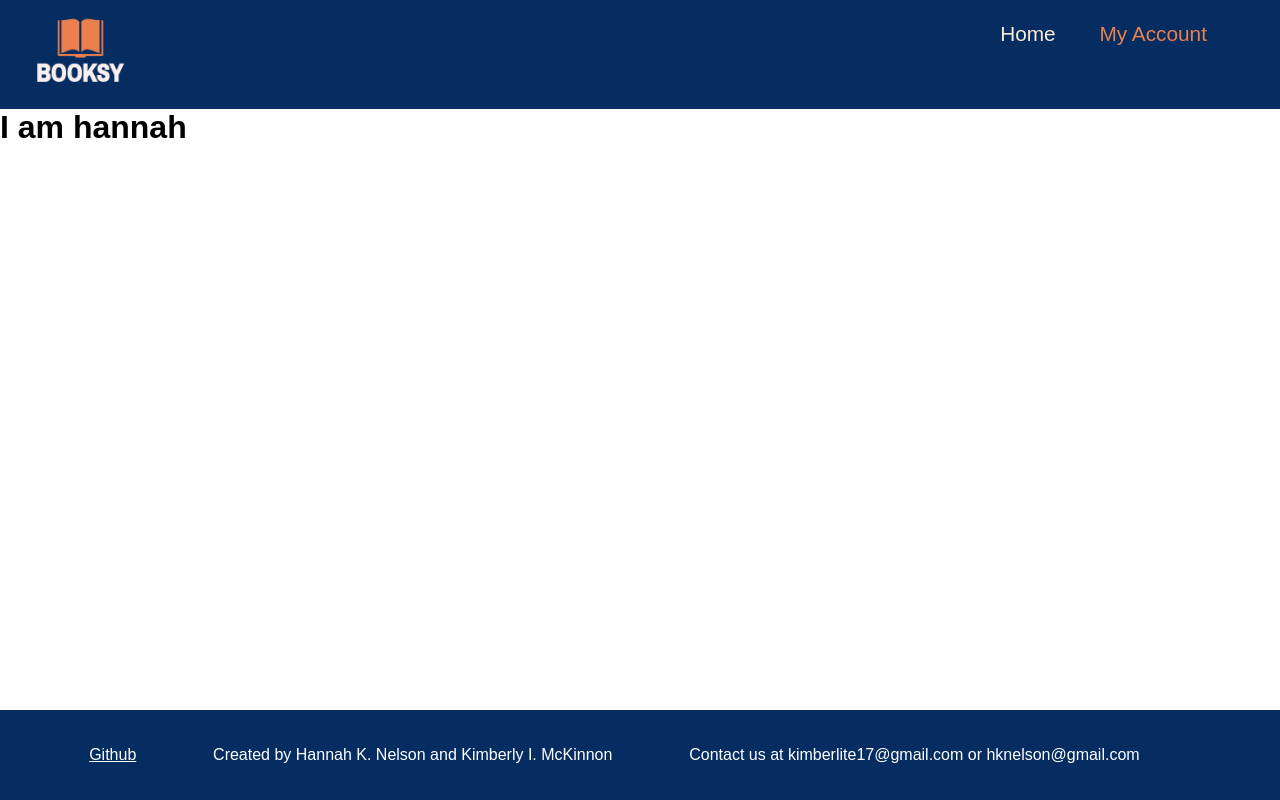
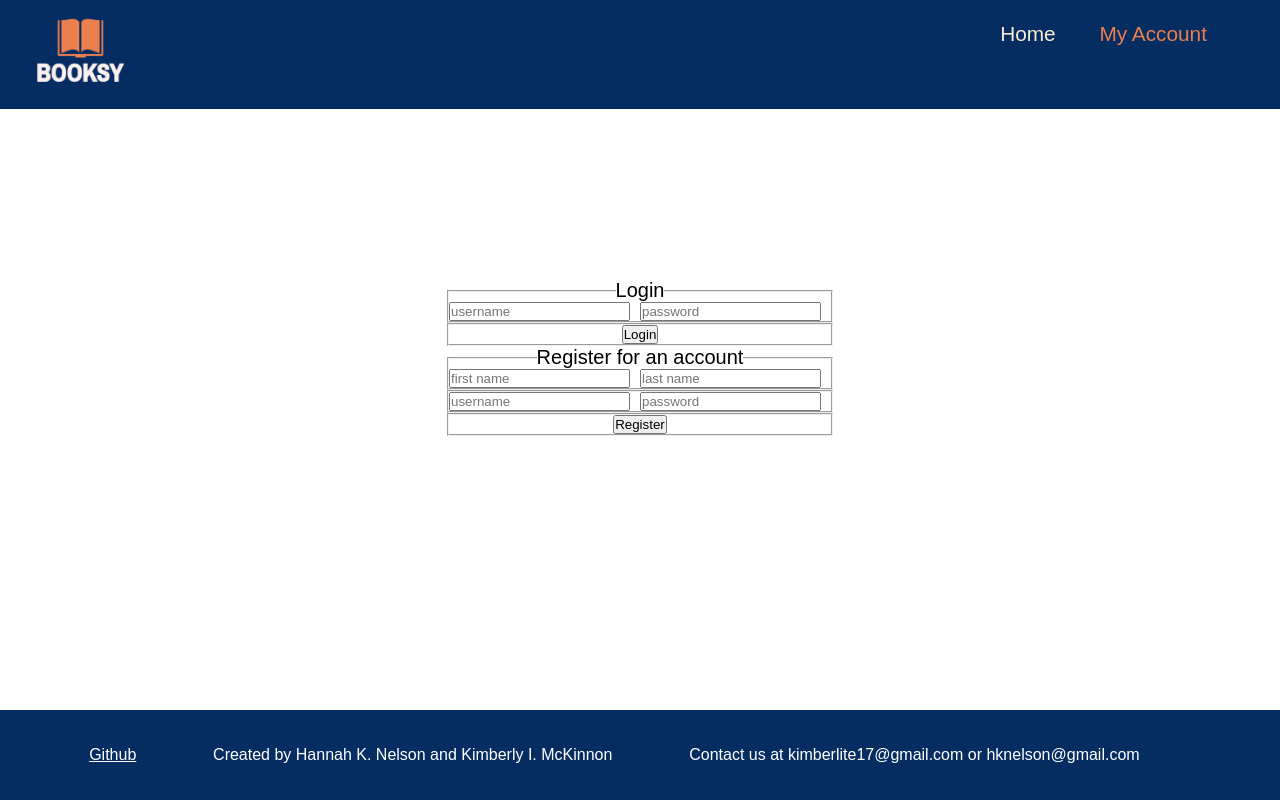
Before and after one commit to Kimagine17/booksy2, a Vue app in the folder front-end/: page /UserPage in a window 1280 px wide. Built offline with nearby package versions, Linux system fonts and the light colour scheme; no server answers.

Commit message:
Register/Login not working

```diff
--- a/front-end/package.json
+++ b/front-end/package.json
@@ -8,6 +8,7 @@
     "lint": "vue-cli-service lint"
   },
   "dependencies": {
+    "axios": "^0.21.1",
     "core-js": "^3.6.5",
     "vue": "^2.6.11",
     "vue-router": "^3.2.0"
--- a/front-end/src/components/Admin.vue
+++ b/front-end/src/components/Admin.vue
@@ -0,0 +1,11 @@
+<template>
+    <div class = "main">
+        <h1>This is Admin</h1>
+    </div>
+</template>
+
+<script>
+export default {
+    name: 'Admin',
+}
+</script>
--- a/front-end/src/components/Login.vue
+++ b/front-end/src/components/Login.vue
@@ -0,0 +1,130 @@
+<template>
+<div class="hero">
+  <div class="heroBox">
+    <form class="pure-form space-above">
+      <fieldset>
+        <legend>Login</legend>
+        <input placeholder="username" v-model="usernameLogin">
+        <input type="password" placeholder="password" v-model="passwordLogin">
+      </fieldset>
+      <fieldset>
+        <button type="submit" class="pure-button pure-button-primary" @click.prevent="login">Login</button>
+      </fieldset>
+    </form>
+    <p v-if="errorLogin" class="error">{{errorLogin}}</p>
+    <form class="pure-form">
+      <fieldset>
+        <legend>Register for an account</legend>
+        <input placeholder="first name" v-model="firstName">
+        <input placeholder="last name" v-model="lastName">
+      </fieldset>
+      <fieldset>
+        <input placeholder="username" v-model="username">
+        <input type="password" placeholder="password" v-model="password">
+      </fieldset>
+      <fieldset>
+        <button type="submit" class="pure-button pure-button-primary" @click.prevent="register">Register</button>
+      </fieldset>
+    </form>
+    <p v-if="error" class="error">{{error}}</p>
+  </div>
+</div>
+</template>
+
+<script>
+import axios from 'axios';
+export default {
+  name: 'HomePage',
+  data() {
+    return {
+      firstName: '',
+      lastName: '',
+      username: '',
+      password: '',
+      usernameLogin: '',
+      passwordLogin: '',
+      error: '',
+      errorLogin: '',
+    }
+  },
+   methods: {
+    async register() {
+      this.error = '';
+      this.errorLogin = '';
+      if (!this.firstName || !this.lastName || !this.username || !this.password)
+        return;
+      try {
+        let response = await axios.post('/api/users/', {
+          firstName: this.firstName,
+          lastName: this.lastName,
+          username: this.username,
+          password: this.password,
+        });
+        this.$root.$data.user = response.data.user;
+      } catch (error) {
+        this.error = error.response.data.message;
+        this.$root.$data.user = null;
+      }
+    },
+    async login() {
+      this.error = '';
+      this.errorLogin = '';
+      if (!this.usernameLogin || !this.passwordLogin)
+        return;
+      try {
+        let response = await axios.post('/api/users/login', {
+          username: this.usernameLogin,
+          password: this.passwordLogin,
+        });
+        this.$root.$data.user = response.data.user;
+      } catch (error) {
+        this.errorLogin = "Error: " + error.response.data.message;
+        this.$root.$data.user = null;
+      }
+    },
+  },
+}
+</script>
+
+<style scoped>
+.space-above {
+  margin-top: 50px;
+}
+
+h1 {
+  font-size: 28px;
+  font-variant: capitalize;
+}
+
+.hero {
+  padding: 120px;
+  display: flex;
+  justify-content: center;
+}
+
+.heroBox {
+  text-align: center;
+}
+
+.hero form {
+  font-size: 14px;
+}
+
+.hero form legend {
+  font-size: 20px;
+}
+
+input {
+  margin-right: 10px;
+}
+
+.error {
+  margin-top: 10px;
+  display: inline;
+  padding: 5px 20px;
+  border-radius: 30px;
+  font-size: 10px;
+  background-color: #d9534f;
+  color: #fff;
+}
+</style>
--- a/front-end/src/components/MyReviews.vue
+++ b/front-end/src/components/MyReviews.vue
@@ -0,0 +1,11 @@
+<template>
+    <div class = "main">
+        <h1>This is MyReviews</h1>
+    </div>
+</template>
+
+<script>
+export default {
+    name: 'MyReviews',
+}
+</script>
--- a/front-end/src/views/UserPage.vue
+++ b/front-end/src/views/UserPage.vue
@@ -1,15 +1,38 @@
 <template>
     <div class="userpage">
-    <h1>I am hannah</h1>
-    <!-- <MyReviews v-if="user" />
-    <Login v-else />
-    <Admin v-if="user.role === 'admin'" /> -->
+        <MyReviews v-if="user" />
+        <Login v-else />
+        <div class="admin" v-if="user">
+            <Admin v-if="user.role === 'admin'" />
+        </div>
     </div>
 </template>
 
 <script>
+import MyReviews from '@/components/MyReviews.vue';
+import Login from '@/components/Login.vue';
+import Admin from '@/components/Admin.vue';
+import axios from 'axios';
 export default {
-    name: 'UserPage'
+    name: 'UserPage',
+    components: {
+        MyReviews,
+        Login,
+        Admin,
+    },
+    async created() {
+      try {
+        let response = await axios.get('/api/users');
+        this.$root.$data.user = response.data.user;
+      } catch (error) {
+        this.$root.$data.user = null;
+      }
+    },
+    computed: {
+    user() {
+      return this.$root.$data.user;
+    }
+  }
 }
 </script>
 
```
Also changed, not shown: front-end/src/components/BookCollection.vue (+11 -0 lines), front-end/src/components/ReviewCollection.vue (+11 -0 lines), 2 other files (tests, documents, lock files or other folders).
